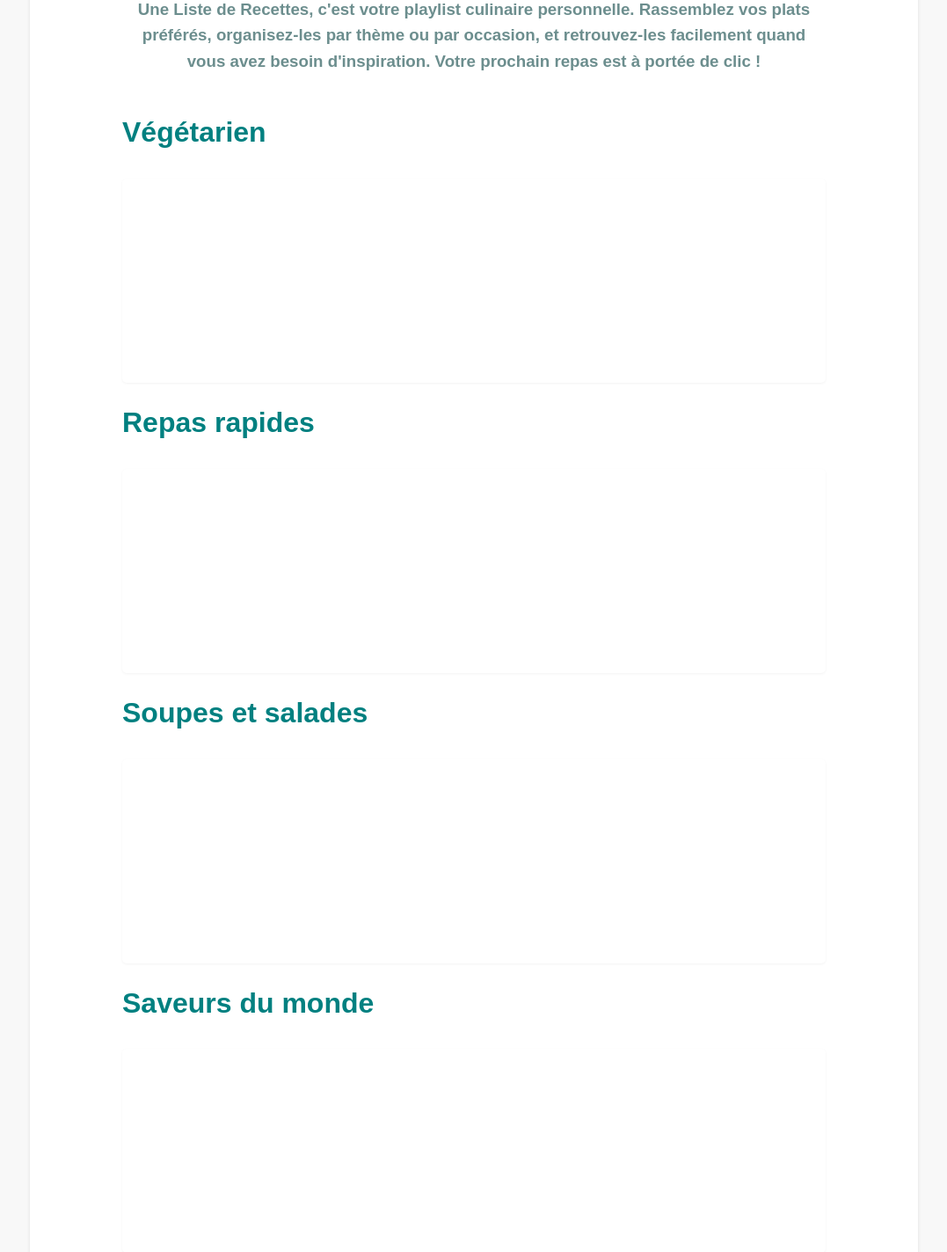
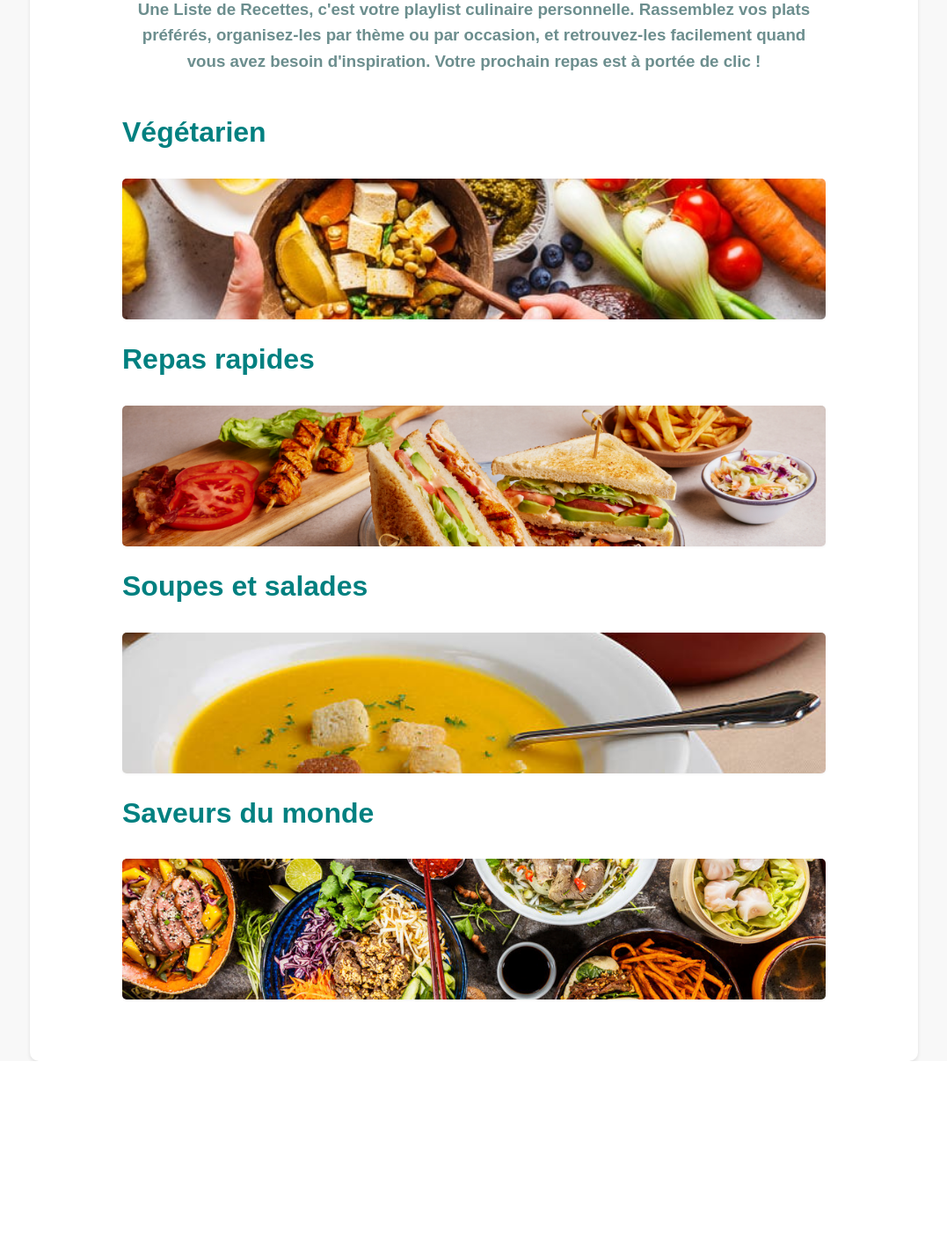
Before and after one commit to yan32323/H2025_TCH099_02_C1, a PHP site: page /liste_recette_hebdo.html in a window 1280 px wide. Shown: the part 234-1657 px from the top of the page at 88% size, without its empty margins (101-1178 px from the left). After the commit the page ends 1440 px from the top, so only its background shows below. Run offline with PHP 8.4, Linux system fonts and the light colour scheme.

Commit message:
navigation entre les pages

```diff
--- a/assets/styles/style_affichage.css
+++ b/assets/styles/style_affichage.css
@@ -106,16 +106,23 @@ h3{
 }
 
 .category-item {
-    background-color: #ffffff;
+    position: relative;
+    width: 100%;
     height: 10em;
-    padding: 20px;
+    padding: 0;
     margin-bottom: 15px;
     border-radius: 5px;
+    overflow: hidden;
     box-shadow: 0 1px 3px rgba(0, 0, 0, 0.05);
-    font-size: 1.2em;
-    color: #008080;
-    font-weight: strong;
 }
+
+.category-item img {
+    width: 100%;
+    height: 100%;
+    object-fit: cover; /* ensures the image fills the box properly */
+    display: block;
+}
+
 
  .content-container {
       max-width: 950px;
--- a/liste_recette_hebdo.html
+++ b/liste_recette_hebdo.html
@@ -37,15 +37,33 @@
 
             <div class="category-list">
             <h2>Végétarien</h2>
-            <div class="category-item"></div>
+            <div class="category-item">
+              <img src="assets/image/vegetarien.jpg" alt="Ma semaine gourmande">
+            </div>
             <h2>Repas rapides</h2>
-            <div class="category-item"></div>
+            <div class="category-item">
+              <img src="assets/image/repas-rapide.jpg" alt="Ma semaine gourmande">
+            </div>
             <h2>Soupes et salades</h2>
-            <div class="category-item"></div>
+            <div class="category-item">
+              <img src="assets/image/soupe-salade.jpg" alt="Ma semaine gourmande">
+            </div>
             <h2>Saveurs du monde</h2>
-            <div class="category-item"></div>
+            <div class="category-item">
+              <img src="assets/image/saveur.png" alt="Ma semaine gourmande">
+            </div>
         </div>
     </div>
 
 </body>
+<script>
+  const categoryItems = document.querySelectorAll('.category-item');
+
+  categoryItems.forEach((item, index) => {
+    item.addEventListener('click', () => {
+      window.location.href = "page_detail_liste.html";
+    });
+  });
+</script>
+
 </html>
```
Also changed, not shown: accueil-recette.html (+27 -5 lines), assets/styles/style_accueil.css (+6 -4 lines), liste_plan_hebdo.html (+30 -9 lines), assets/image/healthy-food.jpg (added), assets/image/printemps.jpg (added), assets/image/repas-rapide.jpg (added), assets/image/saveur.png (added), assets/image/soupe-salade.jpg (added), assets/image/universite.jpg (added), assets/image/vegetarien.jpg (added), 1 other file.
